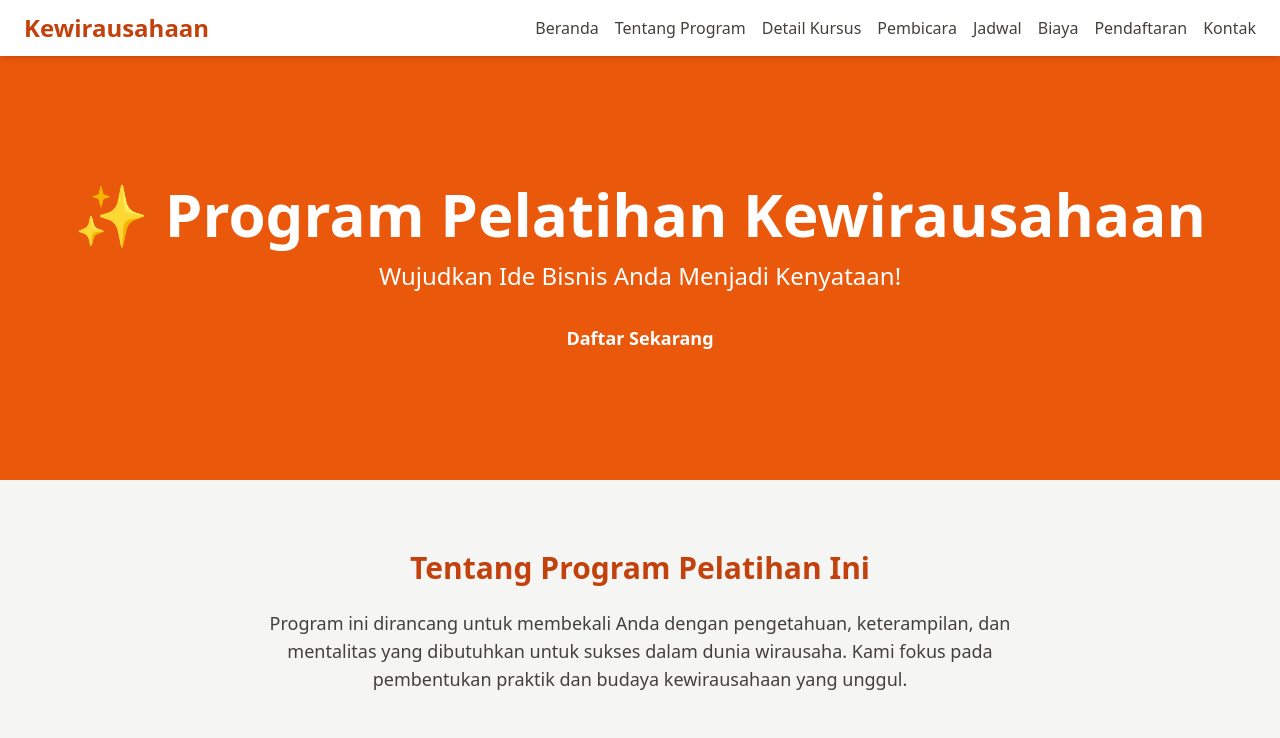
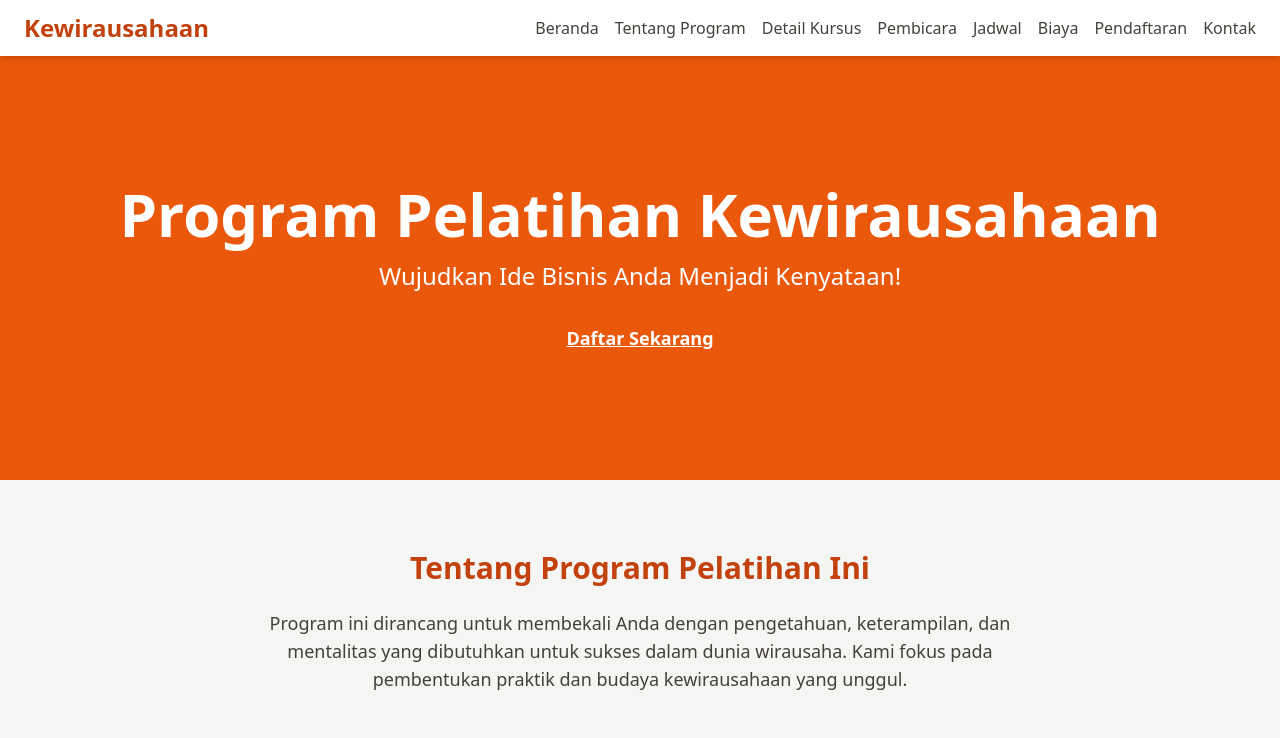
Before and after one commit to mousesalt/kewirausahaan, a plain HTML site: page index.html in a window 1280 px wide. Shown: the top 738 px of the page. Drawn offline with nearby package versions, Linux system fonts and the light colour scheme.

Commit message:
tambah garis bawah di "daftar sekarang"

```diff
--- a/index.html
+++ b/index.html
@@ -65,9 +65,9 @@
     <main>
         <section id="hero" class="bg-orange-600 text-white py-20 md:py-32">
             <div class="container mx-auto px-6 text-center">
-                <h1 class="text-4xl md:text-6xl font-bold mb-4">✨ Program Pelatihan Kewirausahaan</h1>
+                <h1 class="text-4xl md:text-6xl font-bold mb-4">Program Pelatihan Kewirausahaan</h1>
                 <p class="text-xl md:text-2xl mb-8">Wujudkan Ide Bisnis Anda Menjadi Kenyataan!</p>
-                <a href="#daftar" class="btn-primary text-lg font-semibold">Daftar Sekarang</a>
+                <a href="#daftar" class="btn-primary text-lg font-semibold"><u>Daftar Sekarang</u></a>
             </div>
         </section>
 
```
